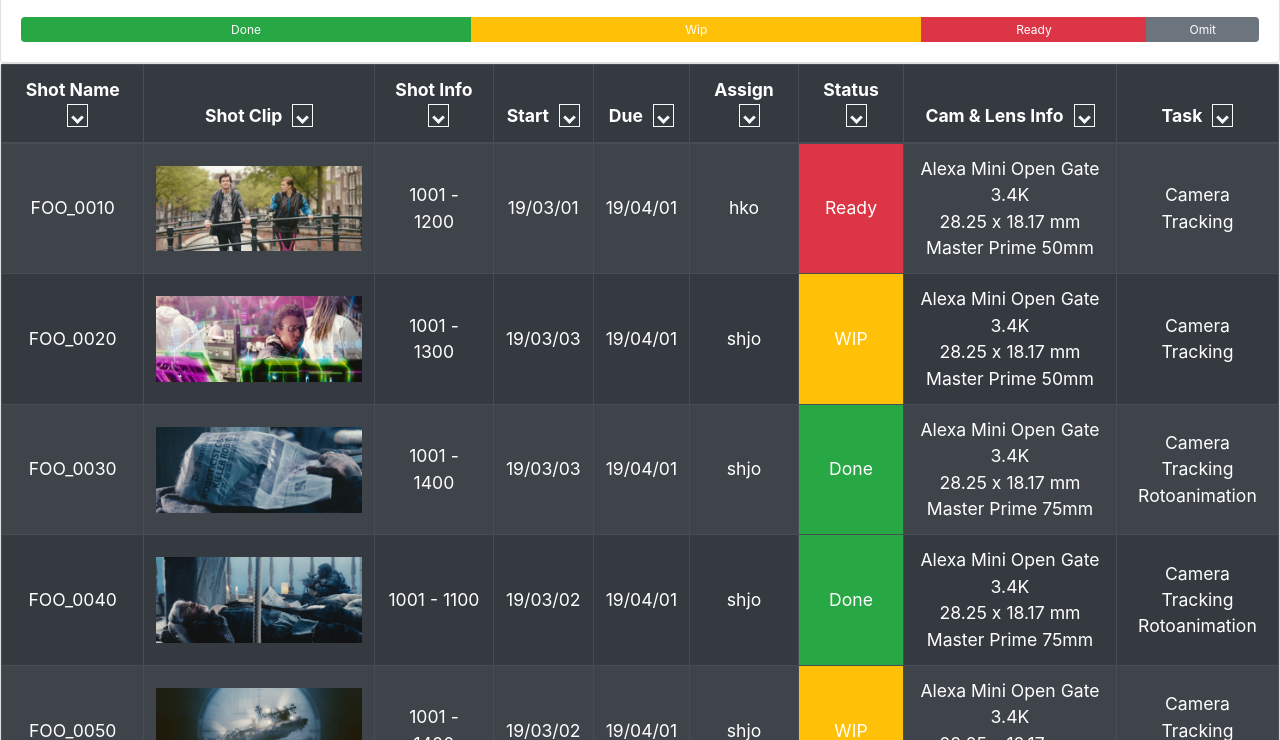
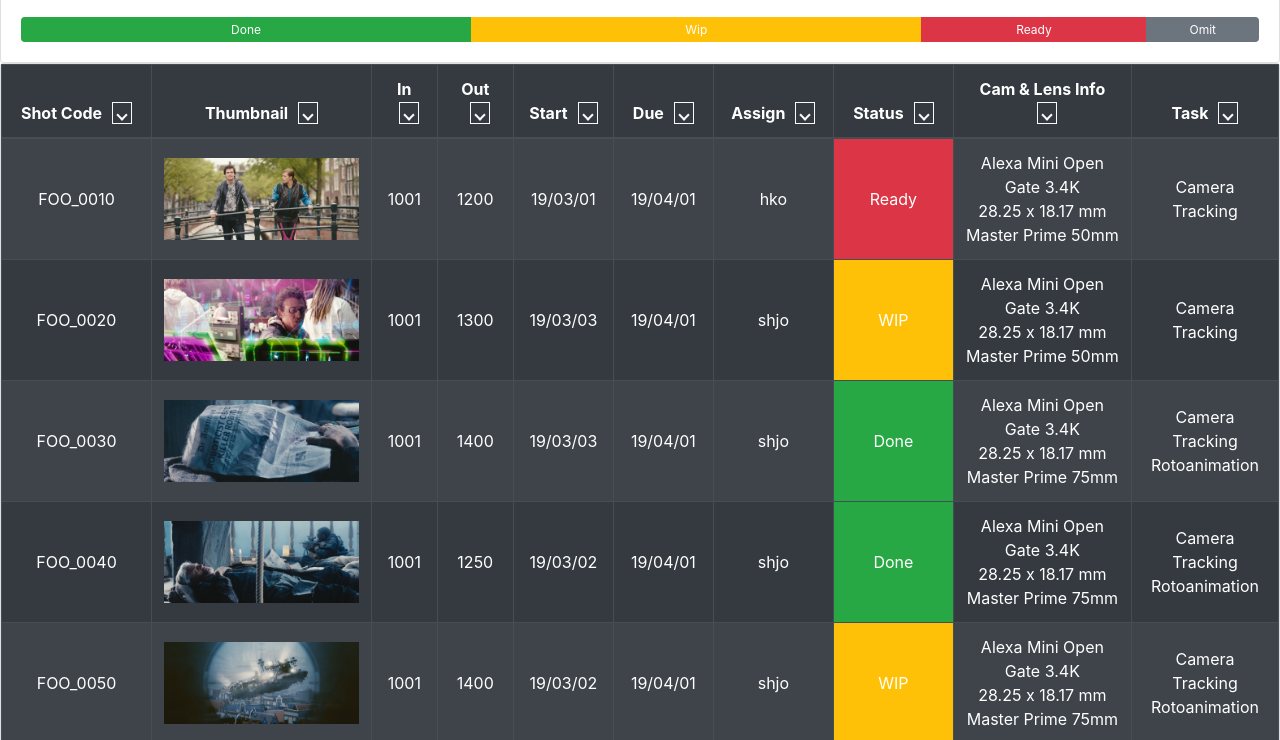
Before and after one commit to 75mm-studio/koi, a plain HTML site: page index.html in a window 1280 px wide. Shown: the part 109-849 px from the top of the page. Drawn offline with Linux system fonts and the light colour scheme.

Commit message:
edit table head

```diff
--- a/css/excel-bootstrap-table-filter-style.css
+++ b/css/excel-bootstrap-table-filter-style.css
@@ -64,7 +64,7 @@
 
 .arrow-down {
     border: solid #f8f9fa;
-    border-width: 0 3px 3px 0;
+    border-width: 0 2px 2px 0;
     display: inline-block;
     padding: 3px;
     margin-right:5px;
--- a/index.html
+++ b/index.html
@@ -18,8 +18,7 @@
     <!-- Image and text -->
     <nav class="navbar sticky-top navbar-expand-md navbar-light bg-light">
       <span class="navbar-brand mb-0 h1">
-        <img src="img/heart.svg" width="30" height="30" class="d-inline-block align-top" alt="">
-        KOI
+          KOI
       </span>
         <ul class="navbar-nav mr-auto">
           <li class="nav-item dropdown">
@@ -59,16 +58,17 @@
     </div>
 
     <div class="card">
-      <table style="font-size: 1.1em" class="table table-dark table-striped table-bordered table-hover text-center">
+      <table style="font-size: 1.0em" class="table table-dark table-striped table-bordered table-hover text-center">
         <thead>
           <tr>
-            <th>Shot Name</th>
-            <th>Shot Clip</th>
-            <th>Shot Info</th>
-            <th>Start</th>
-            <th>Due</th>
-            <th>Assign</th>
-            <th>Status</th>
+            <th style="width: 150px">Shot Code</th>
+            <th>Thumbnail</th>
+            <th>In</th>
+            <th>Out</th>
+            <th style="width: 100px">Start</th>
+            <th style="width: 100px">Due</th>
+            <th style="width: 120px">Assign</th>
+            <th style="width: 120px">Status</th>
             <th>Cam & Lens Info</th>
             <th>Task</th>
           </tr>
@@ -77,7 +77,8 @@
           <tr>
             <td class="align-middle">FOO_0010</td>
             <td class="align-middle"><img src="img/FOO_0010.jpg" style="width: 250px" class="img-fluid" alt="FOO_0010"></td>
-            <td class="align-middle">1001 - 1200</td>
+            <td class="align-middle">1001</td>
+            <td class="align-middle">1200</td>
             <td class="align-middle">19/03/01</td>
             <td class="align-middle">19/04/01</td>
             <td class="align-middle">hko</td>
@@ -88,7 +89,8 @@
           <tr>
             <td class="align-middle">FOO_0020</td>
             <td class="align-middle"><img src="img/FOO_0020.jpg" style="width: 250px" class="img-fluid" alt="FOO_0020"></td>
-            <td class="align-middle">1001 - 1300</td>
+            <td class="align-middle">1001</td>
+            <td class="align-middle">1300</td>
             <td class="align-middle">19/03/03</td>
             <td class="align-middle">19/04/01</td>
             <td class="align-middle">shjo</td>
@@ -99,7 +101,8 @@
           <tr>
             <td class="align-middle">FOO_0030</td>
             <td class="align-middle"><img src="img/FOO_0030.jpg" style="width: 250px" class="img-fluid" alt="FOO_0030"></td>
-            <td class="align-middle">1001 - 1400</td>
+            <td class="align-middle">1001</td>
+            <td class="align-middle">1400</td>
             <td class="align-middle">19/03/03</td>
             <td class="align-middle">19/04/01</td>
             <td class="align-middle">shjo</td>
@@ -110,7 +113,8 @@
           <tr>
             <td class="align-middle">FOO_0040</td>
             <td class="align-middle"><img src="img/FOO_0040.jpg" style="width: 250px" class="img-fluid" alt="FOO_0040"></td>
-            <td class="align-middle">1001 - 1100</td>
+            <td class="align-middle">1001</td>
+            <td class="align-middle">1250</td>
             <td class="align-middle">19/03/02</td>
             <td class="align-middle">19/04/01</td>
             <td class="align-middle">shjo</td>
@@ -121,7 +125,8 @@
           <tr>
             <td class="align-middle">FOO_0050</td>
             <td class="align-middle"><img src="img/FOO_0050.jpg" style="width: 250px" class="img-fluid" alt="FOO_0050"></td>
-            <td class="align-middle">1001 - 1400</td>
+            <td class="align-middle">1001</td>
+            <td class="align-middle">1400</td>
             <td class="align-middle">19/03/02</td>
             <td class="align-middle">19/04/01</td>
             <td class="align-middle">shjo</td>
@@ -132,7 +137,8 @@
           <tr>
             <td class="align-middle">FOO_0060</td>
             <td class="align-middle"><img src="img/FOO_0060.jpg" style="width: 250px" class="img-fluid" alt="FOO_0060"></td>
-            <td class="align-middle">1001 - 1300</td>
+            <td class="align-middle">1001</td>
+            <td class="align-middle">1300</td>
             <td class="align-middle">19/02/28</td>
             <td class="align-middle">19/04/01</td>
             <td class="align-middle">shjo</td>
```
